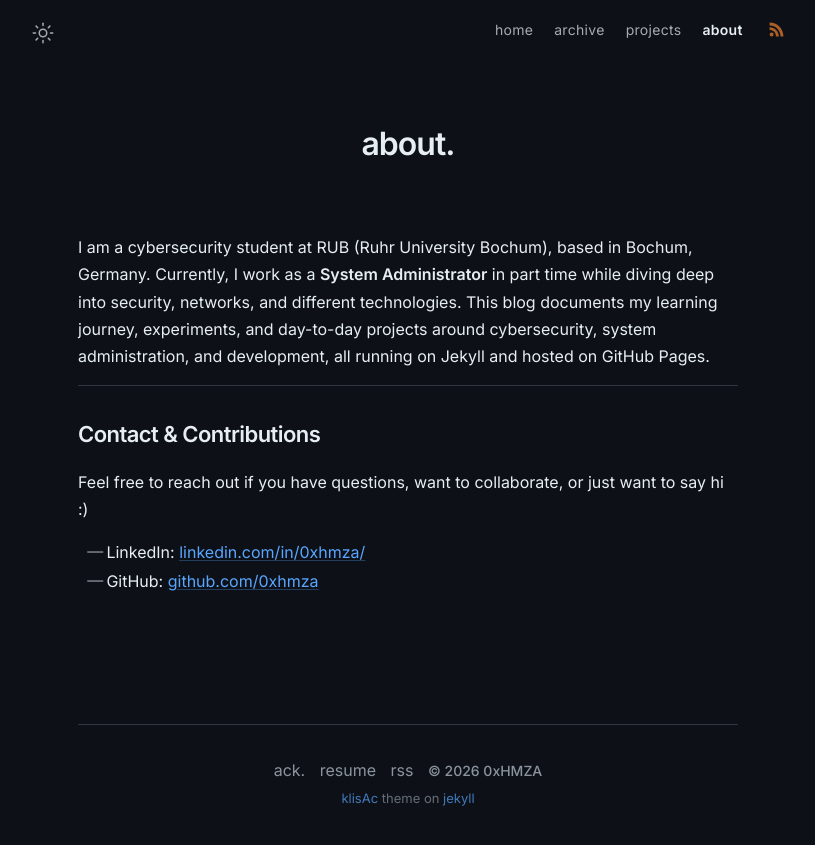
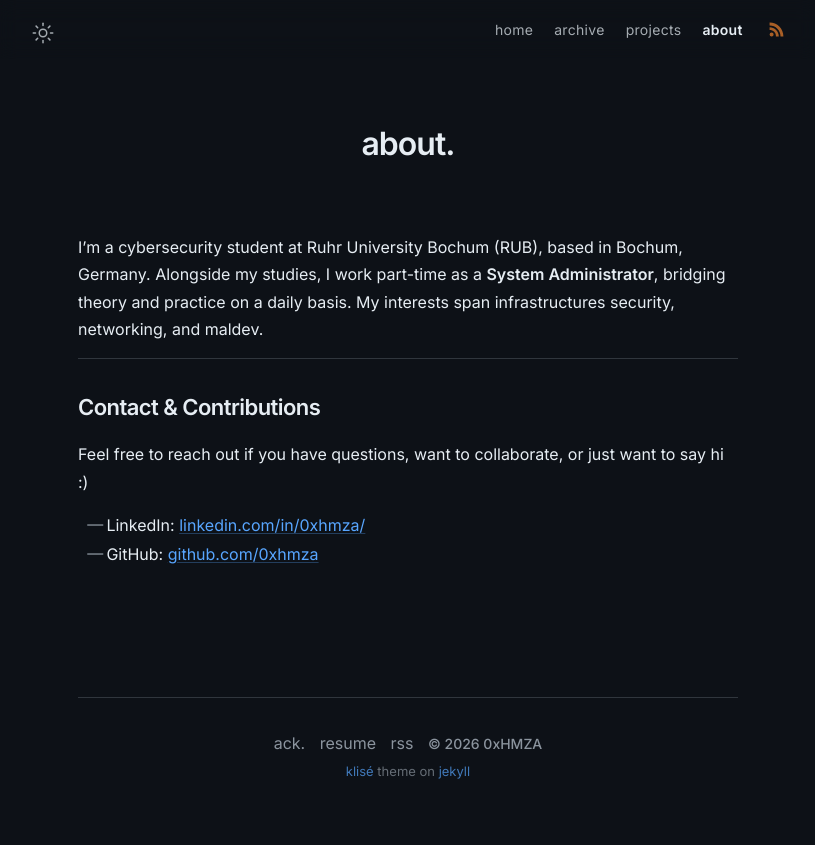
Before and after one commit to 0xhmza/0xhmza.github.io, a Jekyll site: the page built from about.md, in a window 1280 px wide. Shown: the top 845 px of the page, without its empty margins (232-1047 px from the left). Built offline with Jekyll 4.4.1, drawn with Linux system fonts in a browser that asks for light colours.

Commit message:
a lil typo

```diff
--- a/_includes/footer.html
+++ b/_includes/footer.html
@@ -8,7 +8,7 @@
       href="https://github.com/piharpi/jekyll-klise"
       target="_blank"
       rel="noreferrer noopener"
-      >klisAc</a
+      >klisé</a
     >
     theme on
     <a href="https://jekyllrb.com" target="_blank" rel="noreferrer noopener"
--- a/about.md
+++ b/about.md
@@ -6,7 +6,8 @@ excerpt: Hamza's personal blog.
 comments: false
 ---
 
-I am a cybersecurity student at RUB (Ruhr University Bochum), based in Bochum, Germany. Currently, I work as a **System Administrator** in part time while diving deep into security, networks, and different technologies. This blog documents my learning journey, experiments, and day-to-day projects around cybersecurity, system administration, and development, all running on Jekyll and hosted on GitHub Pages.
+I'm a cybersecurity student at Ruhr University Bochum (RUB), based in Bochum, Germany. Alongside my studies, I work part-time as a **System Administrator**, bridging theory and practice on a daily basis. My interests span infrastructures security, networking, and maldev.
+
 
 ---
 ## Contact & Contributions
```
